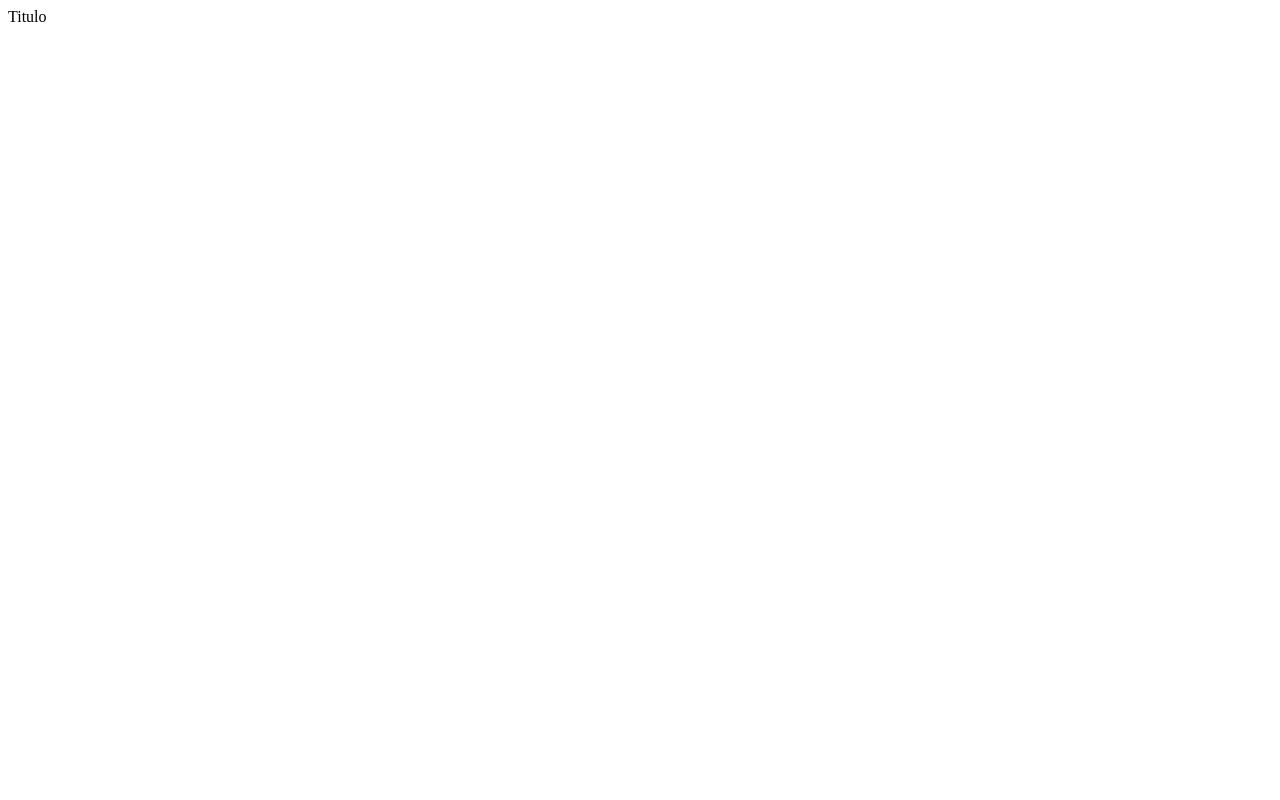
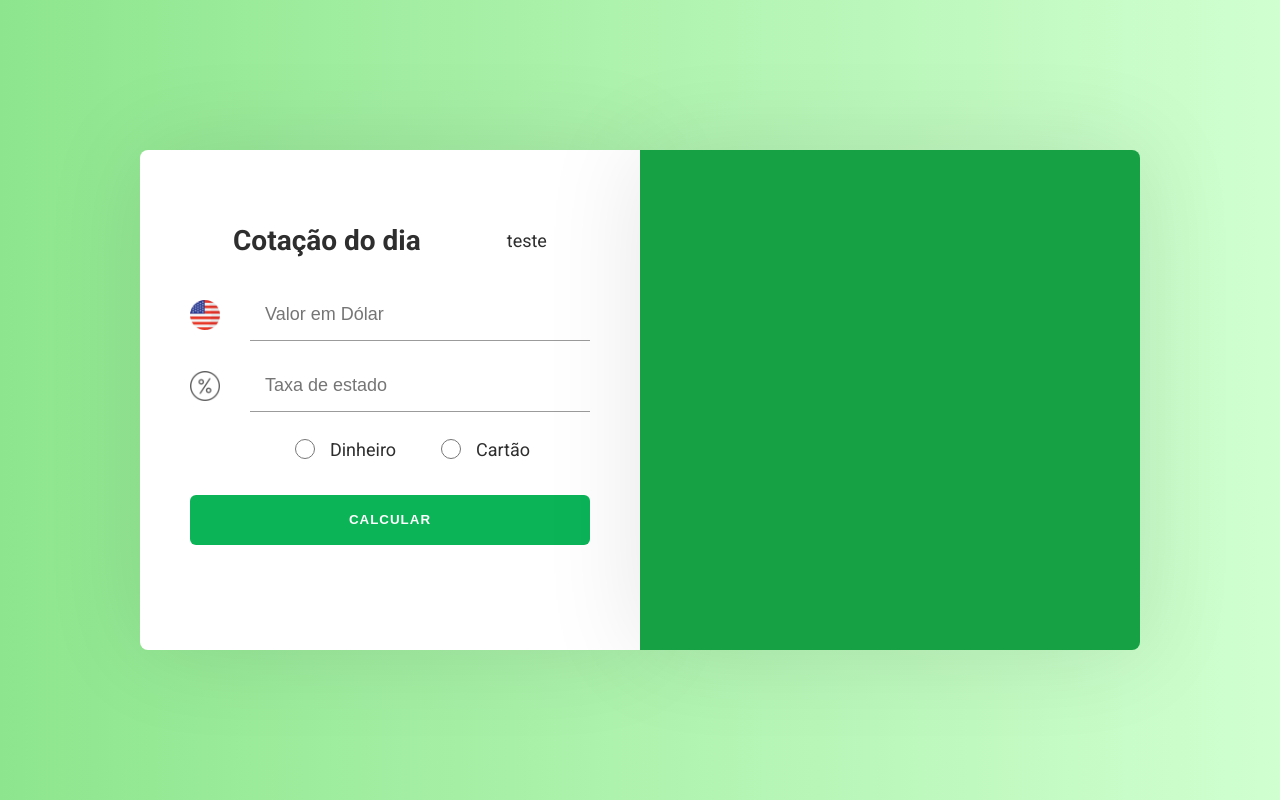
Before and after one commit to SpruceGabriela/konvert, a React (Create React App) app: page / in a window 1280 px wide. Built offline with nearby package versions, Linux system fonts and the light colour scheme.

Commit message:
adjusting global style

```diff
--- a/src/App.js
+++ b/src/App.js
@@ -1,8 +1,11 @@
 import React from 'react';
+
+import './global.css'
+import Conversor from './components/Conversor/Conversor';
 
 function App() {
   return (
-    <div>Titulo</div>
+    <Conversor/>
   );
 }
 
--- /dev/null
+++ b/src/global.css
@@ -0,0 +1,23 @@
+@import url('https://fonts.googleapis.com/css?family=Roboto:400,500,700&display=swap');
+
+* {
+    margin: 0 auto;
+    padding: 0;
+    outline: 0;
+    box-sizing: border-box;
+    color: rgb(46, 46, 46);
+}
+
+body {
+    font: 400 14px Roboto, sans-serif;
+    background: #f0f0f5;
+    -webkit-font-smoothing: initialized;
+    background-image: linear-gradient(to right, rgb(141, 230, 141), rgb(208, 255, 208));
+
+}
+
+span, p, input, label {
+    font-size: 18px;
+}
+
+img { height: 30px;}
```
Also changed, not shown: src/assets/percent.png (added), src/assets/usa.png (added).
